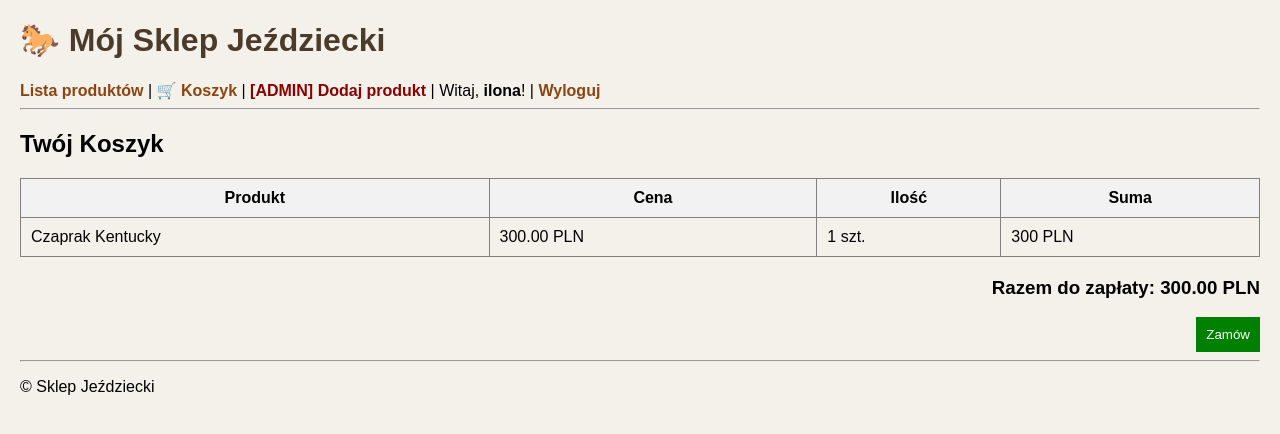
After one commit to IlonaBedlinska/Projekt-zaliczeniowy---sklep-je-dziecki-, a Django app: page /html/koszyk/ in a window 1280 px wide. The commit adds this page. Shown: the top 434 px of the page. Run offline with Django 5.2, Linux system fonts and the light colour scheme; a user stored in the database is signed in; data comes from the database, SQL or seed files in the repository; both versions use the stored data as it was after the commit.

Commit message:
dodalam autentykacje w html, logowanie i modele zwiazane z zamowieniem, dodalam koszyk.html

```diff
--- a/paw_projekt_gr2/paw_projekt_gr2/urls.py
+++ b/paw_projekt_gr2/paw_projekt_gr2/urls.py
@@ -3,5 +3,5 @@ from django.urls import path, include
 
 urlpatterns = [
     path('admin/', admin.site.urls),
-    path('api/', include('sklep.urls')),
+    path('', include('sklep.urls')),
 ]
--- a/paw_projekt_gr2/sklep/serializers.py
+++ b/paw_projekt_gr2/sklep/serializers.py
@@ -1,8 +1,8 @@
 from rest_framework import serializers
 from .models import Kategoria, Produkt
+from django.contrib.auth.models import User
 
 def sprawdz_opis(value):
-    """Sprawdza, czy opis nie jest zbyt krótki."""
     if len(value) < 10:
         raise serializers.ValidationError("Opis jest za krótki! Musi mieć min. 10 znaków.")
 
@@ -21,13 +21,11 @@ class ProduktSerializer(serializers.ModelSerializer):
         read_only_fields = ['id', 'slug', 'utworzono']
 
     def validate_nazwa(self, value):
-        """Sprawdza, czy nazwa produktu zaczyna się z wielkiej litery."""
         if not value[0].isupper():
             raise serializers.ValidationError("Nazwa produktu musi zaczynać się z wielkiej litery!")
         return value
 
     def validate(self, data):
-        """Sprawdza logikę biznesową między ceną a stanem magazynowym."""
         cena = data.get('cena')
         stan = data.get('stan_magazynowy')
         dostepny = data.get('dostepny')
--- a/paw_projekt_gr2/sklep/templates/sklep/base.html
+++ b/paw_projekt_gr2/sklep/templates/sklep/base.html
@@ -11,7 +11,19 @@
         <h1>🐎 Mój Sklep Jeździecki</h1>
         <nav>
             <a href="{% url 'produkt-list-html' %}">Lista produktów</a> |
-            <a href="{% url 'produkt-create-html' %}">Dodaj produkt</a>
+
+            {% if request.user.is_authenticated %}
+                <a href="{% url 'pokaz-koszyk' %}">🛒 Koszyk</a> |
+
+                {% if request.user.is_staff %}
+                    <a href="{% url 'produkt-create-html' %}" style="color: darkred; font-weight: bold;">[ADMIN] Dodaj produkt</a> |
+                {% endif %}
+
+                <span>Witaj, <strong>{{ request.user.username }}</strong>!</span> |
+                <a href="{% url 'user-logout' %}">Wyloguj</a>
+            {% else %}
+                <a href="{% url 'user-login' %}">Zaloguj</a>
+            {% endif %}
         </nav>
     </div>
     <hr>
--- /dev/null
+++ b/paw_projekt_gr2/sklep/templates/sklep/koszyk.html
@@ -0,0 +1,39 @@
+{% extends "sklep/base.html" %}
+
+{% block title %}Twój Koszyk{% endblock %}
+
+{% block content %}
+<h2>Twój Koszyk</h2>
+
+{% if pozycje %}
+    <table border="1" cellpadding="10" style="border-collapse: collapse; width: 100%;">
+        <thead>
+            <tr style="background-color: #f2f2f2;">
+                <th>Produkt</th>
+                <th>Cena</th>
+                <th>Ilość</th>
+                <th>Suma</th>
+            </tr>
+        </thead>
+        <tbody>
+            {% for pozycja in pozycje %}
+            <tr>
+                <td>{{ pozycja.produkt.nazwa }}</td>
+                <td>{{ pozycja.cena_przy_zakupie }} PLN</td>
+                <td>{{ pozycja.ilosc }} szt.</td>
+                <td>{% widthratio pozycja.cena_przy_zakupie 1 pozycja.ilosc %} PLN</td>
+            </tr>
+            {% endfor %}
+        </tbody>
+    </table>
+
+    <h3 style="text-align: right; margin-top: 20px;">Razem do zapłaty: {{ suma }} PLN</h3>
+
+    <div style="text-align: right;">
+        <button style="background: green; color: white; padding: 10px; border: none; cursor: pointer;">Zamów</button>
+    </div>
+{% else %}
+    <p>Twój koszyk jest pusty. <a href="{% url 'produkt-list-html' %}">Idź na zakupy!</a></p>
+{% endif %}
+
+{% endblock %}
--- a/paw_projekt_gr2/sklep/urls.py
+++ b/paw_projekt_gr2/sklep/urls.py
@@ -1,13 +1,18 @@
 from django.urls import path
+from rest_framework.authtoken.views import obtain_auth_token
 from . import views
 
 urlpatterns = [
-    path('produkty/', views.ProduktListCreateView.as_view(), name='produkt-list'),
-    path('produkty/<int:pk>/', views.ProduktDetailView.as_view(), name='produkt-detail'),
-
-    path('kategorie/', views.KategoriaListView.as_view(), name='kategoria-list'),
-    path('kategorie/<int:pk>/', views.KategoriaDetailView.as_view(), name='kategoria-detail'),
+    path('api/produkty/', views.ProduktListCreateView.as_view(), name='produkt-list'),
+    path('api/produkty/<int:pk>/', views.ProduktDetailView.as_view(), name='produkt-detail'),
+    path('api/kategorie/', views.KategoriaListView.as_view(), name='kategoria-list'),
+    path('api/kategorie/<int:pk>/', views.KategoriaDetailView.as_view(), name='kategoria-detail'),
+    path('api-token-auth/', obtain_auth_token, name='api_token_auth'),
     path('html/produkty/', views.produkt_list_html, name='produkt-list-html'),
     path('html/produkty/<int:id>/', views.produkt_detail_html, name='produkt-detail-html'),
     path('html/produkty/dodaj/', views.produkt_create_html, name='produkt-create-html'),
+    path('html/login/', views.user_login, name='user-login'),
+    path('html/logout/', views.user_logout, name='user-logout'),
+    path('html/koszyk/dodaj/<int:id_produktu>/', views.dodaj_do_koszyka, name='dodaj-do-koszyka'),
+    path('html/koszyk/', views.pokaz_koszyk, name='pokaz-koszyk'),
 ]
--- a/paw_projekt_gr2/sklep/views.py
+++ b/paw_projekt_gr2/sklep/views.py
@@ -1,7 +1,13 @@
-from rest_framework import generics
-from .models import Produkt, Kategoria
+from rest_framework import generics, permissions
+from .models import Produkt, Kategoria, Zamowienie, PozycjaZamowienia
 from .serializers import ProduktSerializer, KategoriaSerializer
 from django.shortcuts import render, redirect, get_object_or_404
+from rest_framework.authentication import SessionAuthentication, TokenAuthentication
+from rest_framework.permissions import IsAuthenticated, IsAuthenticatedOrReadOnly
+from django.contrib.auth.models import User
+from django.contrib.auth.decorators import login_required
+from django.contrib.admin.views.decorators import staff_member_required
+
 
 class ProduktListCreateView(generics.ListCreateAPIView):
     queryset = Produkt.objects.all()
@@ -27,11 +33,8 @@ def produkt_list_html(request):
                   "sklep/produkt/list.html",
                   {'produkty': produkty})
 
-
-
 def produkt_detail_html(request, id):
     produkt = get_object_or_404(Produkt, id=id)
-
     if request.method == "POST":
         produkt.delete()
         return redirect('produkt-list-html')
@@ -40,29 +43,138 @@ def produkt_detail_html(request, id):
                   "sklep/produkt/detail.html",
                   {'produkt': produkt})
 
-
-
-
+@staff_member_required
 def produkt_create_html(request):
     kategorie = Kategoria.objects.all()
 
     if request.method == "POST":
-        nazwa = request.POST.get('nazwa')
-        opis = request.POST.get('opis')
-        cena = int(request.POST.get('cena'))
-        ilosc_z_formularza = request.POST.get('ilosc')
-        kategoria_id = request.POST.get('kategoria')
+        serializer = ProduktSerializer(data=request.POST)
+
+        if serializer.is_valid():
+            serializer.save()
+            return redirect('produkt-list-html')
+        else:
+            return render(request, "sklep/produkt/create.html", {
+                'kategorie': kategorie,
+                'errors': serializer.errors,
+                'old_data': request.POST
+            })
+
+    return render(request, "sklep/produkt/create.html", {'kategorie': kategorie})
+
+class ProduktListCreateView(generics.ListCreateAPIView):
+    queryset = Produkt.objects.all()
+    serializer_class = ProduktSerializer
+    authentication_classes = [SessionAuthentication, TokenAuthentication]
+    permission_classes = [permissions.IsAuthenticatedOrReadOnly]
+
+class ProduktDetailView(generics.RetrieveUpdateDestroyAPIView):
+    queryset = Produkt.objects.all()
+    serializer_class = ProduktSerializer
+    authentication_classes = [SessionAuthentication, TokenAuthentication]
+    permission_classes = [permissions.IsAuthenticatedOrReadOnly]
+
+class KategoriaListView(generics.ListCreateAPIView):
+    queryset = Kategoria.objects.all()
+    serializer_class = KategoriaSerializer
+    authentication_classes = [SessionAuthentication, TokenAuthentication]
+    permission_classes = [permissions.IsAuthenticatedOrReadOnly]
+
+class KategoriaDetailView(generics.RetrieveUpdateDestroyAPIView):
+    queryset = Kategoria.objects.all()
+    serializer_class = KategoriaSerializer
+    authentication_classes = [SessionAuthentication, TokenAuthentication]
+    permission_classes = [permissions.IsAuthenticatedOrReadOnly]
+
+from django.contrib.auth import authenticate, login, logout
+from django.contrib.auth.decorators import login_required
+
+def user_login(request):
+    if request.method == "POST":
+        username = request.POST.get('username')
+        password = request.POST.get('password')
+        user = authenticate(request, username=username, password=password)
+        if user is not None:
+            login(request, user)
+            return redirect('produkt-list-html')
+        else:
+            return render(request, 'sklep/login.html', {'error': 'Nieprawidłowe dane'})
+    return render(request, 'sklep/login.html')
+
+def user_logout(request):
+    logout(request)
+    return redirect('user-login')
+
+def produkt_list_html(request):
+    produkty = Produkt.objects.all()
+    return render(request, "sklep/produkt/list.html", {'produkty': produkty})
+
+def produkt_detail_html(request, id):
+    produkt = get_object_or_404(Produkt, id=id)
+    if request.method == "POST":
+        if not request.user.is_authenticated:
+            return redirect('user-login')
+
+        produkt.delete()
+        return redirect('produkt-list-html')
+
+    return render(request, "sklep/produkt/detail.html", {'produkt': produkt})
 
 
-        if nazwa and cena and kategoria_id:
-            kat = Kategoria.objects.get(id=kategoria_id)
-            Produkt.objects.create(
-                nazwa=nazwa,
-                opis=opis,
-                cena=cena,
-                stan_magazynowy=ilosc_z_formularza,
-                kategoria=kat
-            )
+@login_required(login_url='user-login')
+def produkt_create_html(request):
+    kategorie = Kategoria.objects.all()
+
+    if request.method == "POST":
+        serializer = ProduktSerializer(data=request.POST)
+        if serializer.is_valid():
+            serializer.save()
             return redirect('produkt-list-html')
+        else:
+            return render(request, "sklep/produkt/create.html", {
+                'kategorie': kategorie,
+                'errors': serializer.errors,
+                'old_data': request.POST
+            })
 
     return render(request, "sklep/produkt/create.html", {'kategorie': kategorie})
+
+
+
+@login_required
+def dodaj_do_koszyka(request, id_produktu):
+    produkt = get_object_or_404(Produkt, id=id_produktu)
+
+    zamowienie, created = Zamowienie.objects.get_or_create(
+        user=request.user,
+        status='nowe'
+    )
+
+    pozycja, created = PozycjaZamowienia.objects.get_or_create(
+        zamowienie=zamowienie,
+        produkt=produkt
+    )
+
+    if not created:
+        pozycja.ilosc += 1
+        pozycja.save()
+
+    return redirect('produkt-list-html')
+
+@login_required
+def pokaz_koszyk(request):
+    try:
+        zamowienie = Zamowienie.objects.get(user=request.user, status='nowe')
+        pozycje = zamowienie.pozycje.all()
+
+        suma_calkowita = sum(p.ilosc * p.cena_przy_zakupie for p in pozycje)
+    except Zamowienie.DoesNotExist:
+        zamowienie = None
+        pozycje = []
+        suma_calkowita = 0
+
+    return render(request, 'sklep/koszyk.html', {
+        'zamowienie': zamowienie,
+        'pozycje': pozycje,
+        'suma': suma_calkowita
+    })
```
Also changed, not shown: paw_projekt_gr2/paw_projekt_gr2/settings.py (+12 -39 lines), paw_projekt_gr2/sklep/admin.py (+11 -1 lines), paw_projekt_gr2/sklep/models.py (+29 -1 lines), paw_projekt_gr2/sklep/templates/sklep/login.html (added, +24 -0 lines), paw_projekt_gr2/sklep/templates/sklep/produkt/create.html (+20 -4 lines), paw_projekt_gr2/sklep/templates/sklep/produkt/list.html (+17 -2 lines), paw_projekt_gr2/db.sqlite3, paw_projekt_gr2/sklep/migrations/0003_zamowienie_pozycjazamowienia.py (added).
